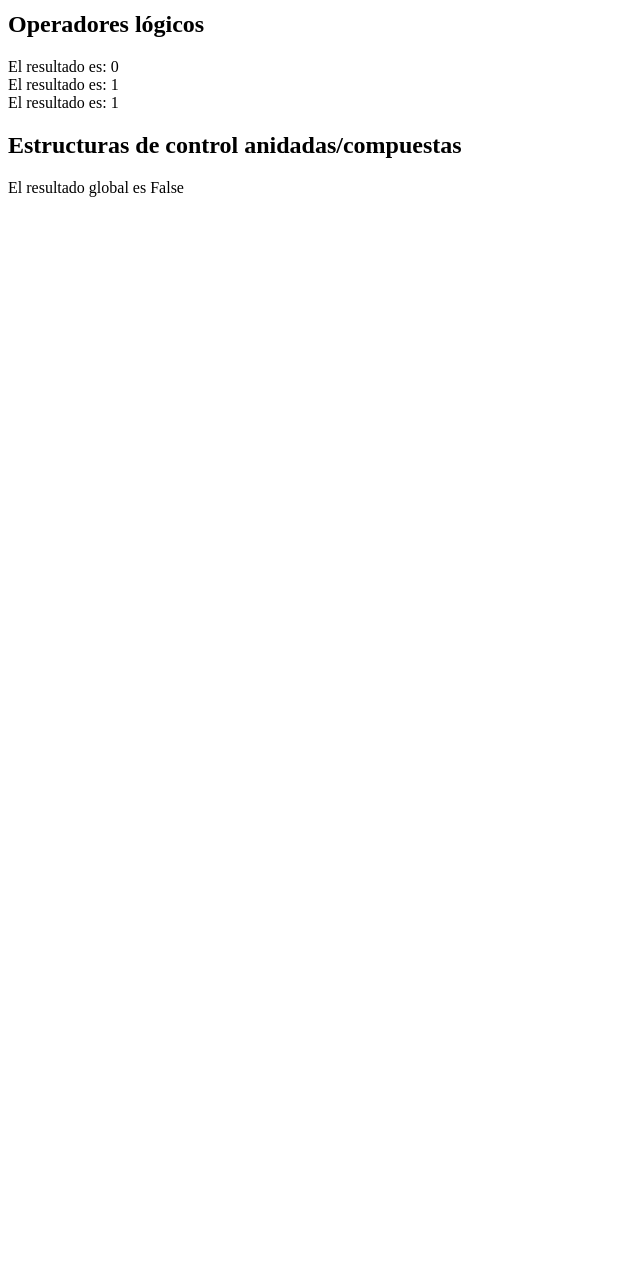
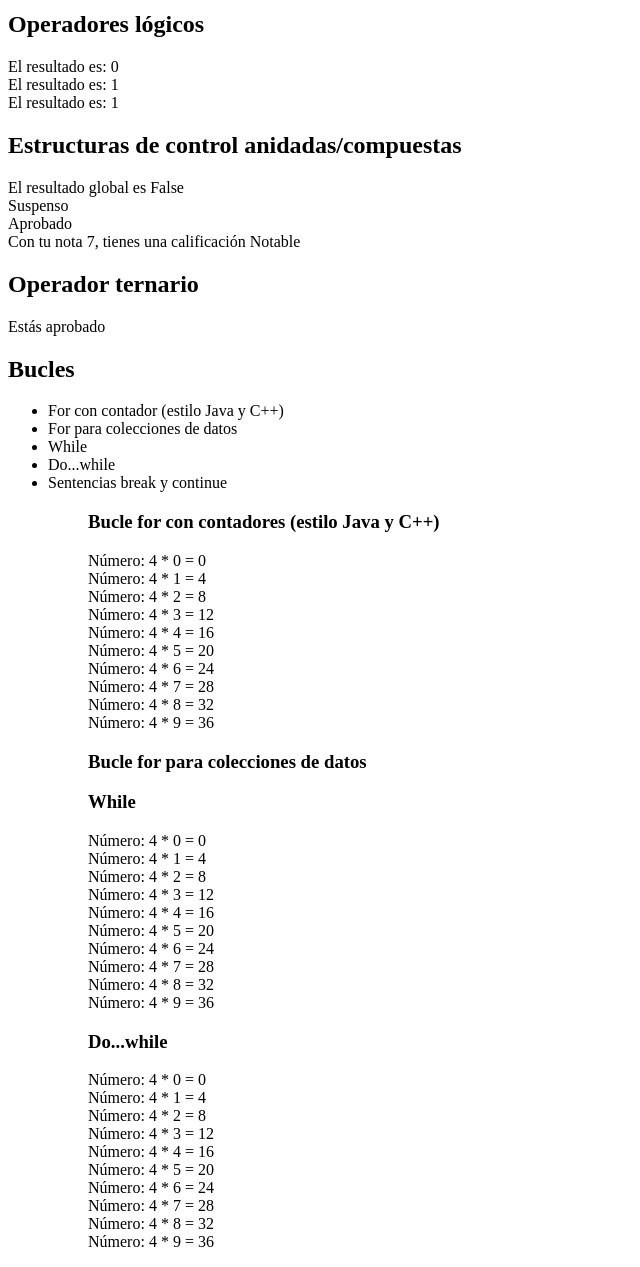
Before and after one commit to adriDevelop/dwes.com.com, a PHP site: page /03variables.php in a window 1280 px wide. Shown: the part 1744-3011 px from the top of the page, without its empty margins (0-640 px from the left). Before the commit the page ends 1941 px from the top, so only its background shows below. Run offline with PHP 8.4, Linux system fonts and the light colour scheme; data that the repository does not hold is empty.

Commit message:
01/12/2024

```diff
--- a/03variables.php
+++ b/03variables.php
@@ -318,8 +318,108 @@
               echo "El resultado global es False<br>";
             }
 
-            if ( $edad > 18 AND $edad < 65)
+            $nota = 4;
 
+            if ( $nota >= 0 || $nota > 5 ){
+              echo "Suspenso";
+            } elseif ( $nota < 6 ) {
+              echo "Aprobado";
+            } elseif ( $nota < 7 ) {
+              echo "Bien";
+            } elseif ( $nota < 9 ){
+              echo "Notable";
+            } elseif ( $nota <= 10 ){
+              echo "Sobresaliente";
+            } else{
+              echo "La nota no es correcta";
+            }
+            echo "<br>";
+
+            // Estructura condicional múltiples switch
+            $nota = 7;
+            switch( $nota ){
+              case 1:
+              case 2:
+              case 3:
+              case 4: {
+                echo "Suspenso";
+                break;
+              }
+              case 5:
+              case 6:
+              case 7:
+              case 8:
+              case 9:
+              case 10:{
+                echo "Aprobado";
+                break;
+              }
+              default:{
+                echo "Nota no válida";
+              }
+            }
+
+            echo "<br>";
+
+            // Expresión match
+            $calificacion = match ($nota) {
+              0,1,2,3,4 => "Suspenso",
+              5         => "Aprobado",
+              6         => "Bien",
+              7,8       => "Notable",
+              9, 10     => "Sobresaliente",
+              default   => "Nota errónea"
+            };
+
+            echo "Con tu nota $nota, tienes una calificación $calificacion";
+            echo "<br>";
+
+          ?>
+
+          <h2>Operador ternario</h2>
+          <?php
+            // Sintaxis:
+            // <condición> ? <expresión_true> : <expresión_false>;
+
+            $nota = 6;
+            $resultado = $nota >= 5 ? "Estás aprobado" : "Estás suspenso";
+            echo "$resultado <br>";
+          ?>
+
+          <h2>Bucles</h2>
+          <ul>
+            <li>For con contador (estilo Java y C++)</li>
+            <li>For para colecciones de datos</li>
+            <li>While</li>
+            <li>Do...while</li>
+            <li>Sentencias break y continue</li>
+          <ul>
+          <h3>Bucle for con contadores (estilo Java y C++)</h3>
+          <?php
+          $numero = 4;
+            for ($contador = 0; $contador < 10; $contador++){
+              echo "Número: $numero * $contador = " . $numero*$contador . "<br>";
+            }
+            $contador = 0;
+          ?>
+          <h3>Bucle for para colecciones de datos</h3>
+          <?php
+          ?>
+          <h3>While</h3>
+          <?php
+            while($contador < 10){
+              echo "Número: $numero * $contador = " . $numero*$contador . "<br>";;
+              $contador++;
+            }
+            $contador = 0;
+          ?>
+          <h3>Do...while</h3>
+          <?php
+            do{
+              echo "Número: $numero * $contador = " . $numero*$contador . "<br>";
+              $contador++;
+            }while($contador < 10);
+            $contador = 0;
           ?>
     </body>
 </html>
```
